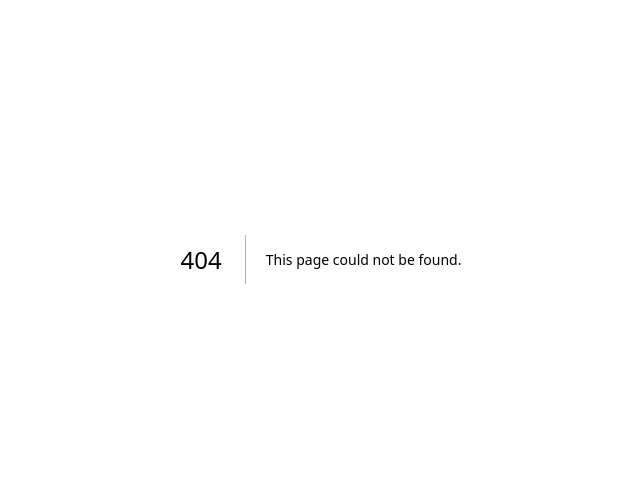
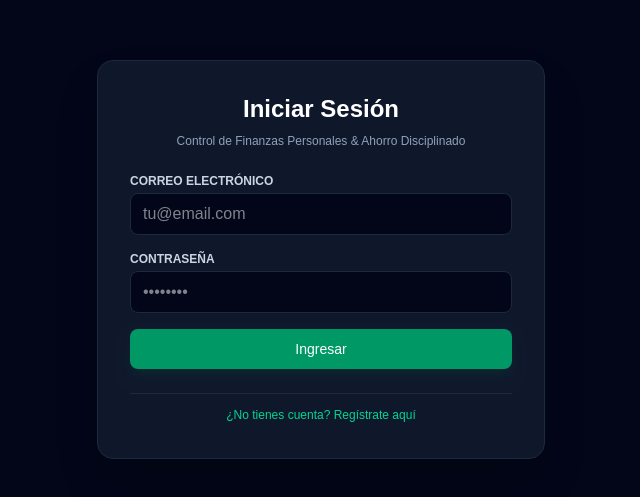
Before and after one commit to jroblestinajeros-lab/Control-de-vencimientos, a Next.js app: page /login in a window 1280 px wide. Before the commit this address had no page. Shown: the part 141-638 px from the top of the page, without its empty margins (319-959 px from the left). Built offline with nearby package versions, Linux system fonts and the light colour scheme; no server answers.

Commit message:
Create page.tsx

```diff
--- /dev/null
+++ b/app/login/page.tsx
@@ -0,0 +1,138 @@
+'use client';
+
+import React, { useState } from 'react';
+import { supabase } from '@/lib/supabase';
+import { useRouter } from 'next/navigation';
+
+export default function LoginPage() {
+  const router = useRouter();
+  const [isSignUp, setIsSignUp] = useState(false);
+  const [email, setEmail] = useState('');
+  const [password, setPassword] = useState('');
+  const [fullName, setFullName] = useState('');
+
+  const [loading, setLoading] = useState(false);
+  const [message, setMessage] = useState<string | null>(null);
+  const [error, setError] = useState<string | null>(null);
+
+  async function handleAuth(e: React.FormEvent) {
+    e.preventDefault();
+    setLoading(true);
+    setError(null);
+    setMessage(null);
+
+    try {
+      if (isSignUp) {
+        const { error: signUpError } = await supabase.auth.signUp({
+          email,
+          password,
+          options: {
+            data: { full_name: fullName }
+          }
+        });
+        if (signUpError) throw signUpError;
+        setMessage('Cuenta creada con éxito. Ya puedes iniciar sesión.');
+        setIsSignUp(false);
+      } else {
+        const { error: signInError } = await supabase.auth.signInWithPassword({
+          email,
+          password
+        });
+        if (signInError) throw signInError;
+        router.push('/');
+      }
+    } catch (err: any) {
+      setError(err.message || 'Error durante la autenticación.');
+    } finally {
+      setLoading(false);
+    }
+  }
+
+  return (
+    <div className="min-h-screen bg-slate-950 flex items-center justify-center p-4">
+      <div className="bg-slate-900 border border-slate-800 rounded-2xl w-full max-w-md p-8 shadow-2xl space-y-6">
+        <div className="text-center space-y-2">
+          <h1 className="text-2xl font-bold text-white">
+            {isSignUp ? 'Crear Cuenta' : 'Iniciar Sesión'}
+          </h1>
+          <p className="text-xs text-slate-400">
+            Control de Finanzas Personales & Ahorro Disciplinado
+          </p>
+        </div>
+
+        {error && (
+          <div className="p-3 bg-rose-950/60 border border-rose-800 text-rose-300 rounded-lg text-sm text-center">
+            {error}
+          </div>
+        )}
+
+        {message && (
+          <div className="p-3 bg-emerald-950/60 border border-emerald-800 text-emerald-300 rounded-lg text-sm text-center">
+            {message}
+          </div>
+        )}
+
+        <form onSubmit={handleAuth} className="space-y-4">
+          {isSignUp && (
+            <div>
+              <label className="block text-xs font-semibold text-slate-300 uppercase mb-1">Nombre Completo</label>
+              <input
+                type="text"
+                placeholder="Ej. Juan Pérez"
+                value={fullName}
+                onChange={(e) => setFullName(e.target.value)}
+                required
+                className="w-full bg-slate-950 border border-slate-800 rounded-lg px-3 py-2 text-white focus:outline-none focus:border-emerald-500"
+              />
+            </div>
+          )}
+
+          <div>
+            <label className="block text-xs font-semibold text-slate-300 uppercase mb-1">Correo Electrónico</label>
+            <input
+              type="email"
+              placeholder="tu@email.com"
+              value={email}
+              onChange={(e) => setEmail(e.target.value)}
+              required
+              className="w-full bg-slate-950 border border-slate-800 rounded-lg px-3 py-2 text-white focus:outline-none focus:border-emerald-500"
+            />
+          </div>
+
+          <div>
+            <label className="block text-xs font-semibold text-slate-300 uppercase mb-1">Contraseña</label>
+            <input
+              type="password"
+              placeholder="••••••••"
+              value={password}
+              onChange={(e) => setPassword(e.target.value)}
+              required
+              className="w-full bg-slate-950 border border-slate-800 rounded-lg px-3 py-2 text-white focus:outline-none focus:border-emerald-500"
+            />
+          </div>
+
+          <button
+            type="submit"
+            disabled={loading}
+            className="w-full bg-emerald-600 hover:bg-emerald-500 disabled:opacity-50 text-white font-medium py-2.5 rounded-lg text-sm transition-colors shadow-lg shadow-emerald-900/20"
+          >
+            {loading ? 'Procesando...' : isSignUp ? 'Registrarse' : 'Ingresar'}
+          </button>
+        </form>
+
+        <div className="text-center pt-2 border-t border-slate-800">
+          <button
+            onClick={() => {
+              setIsSignUp(!isSignUp);
+              setError(null);
+              setMessage(null);
+            }}
+            className="text-xs text-emerald-400 hover:underline font-medium"
+          >
+            {isSignUp ? '¿Ya tienes cuenta? Inicia Sesión' : '¿No tienes cuenta? Regístrate aquí'}
+          </button>
+        </div>
+      </div>
+    </div>
+  );
+}
```
